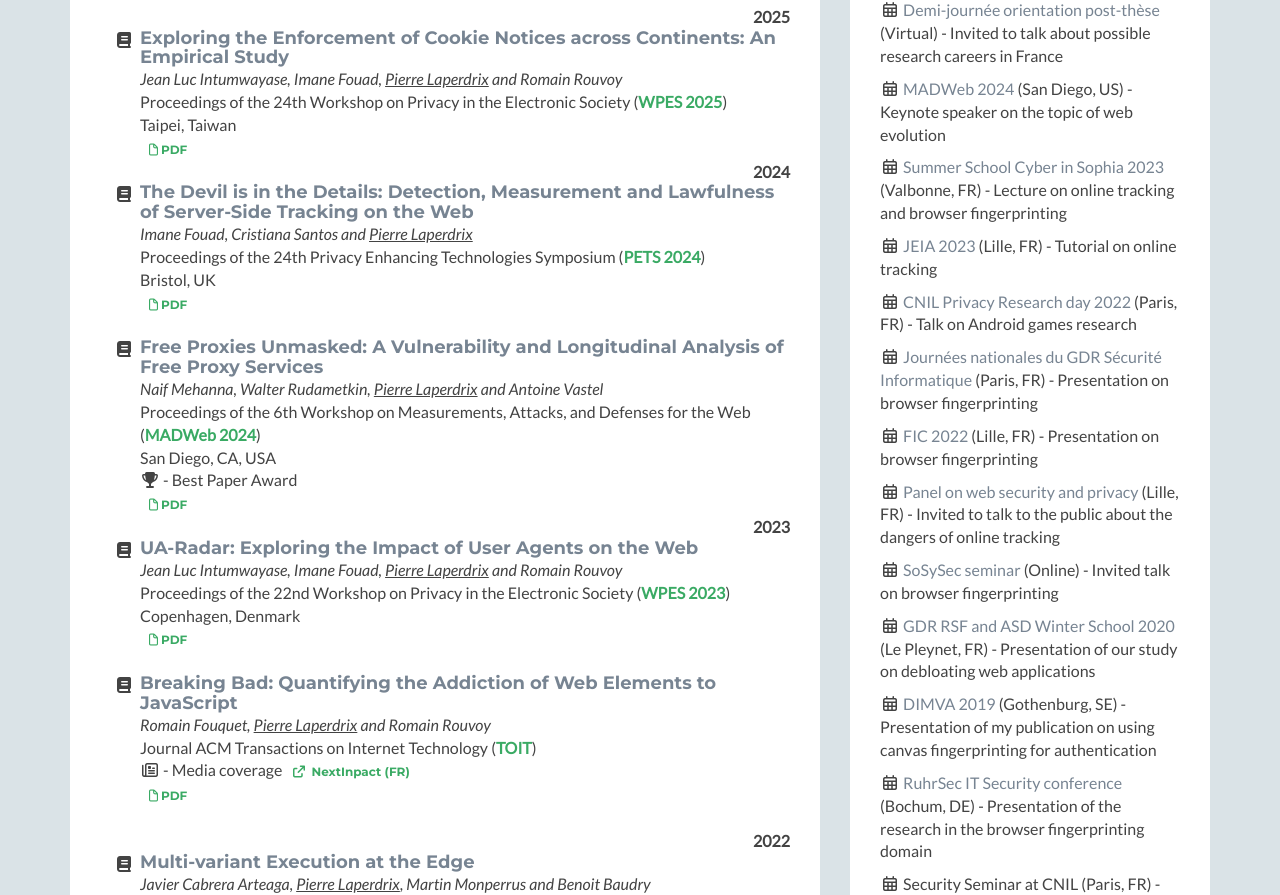
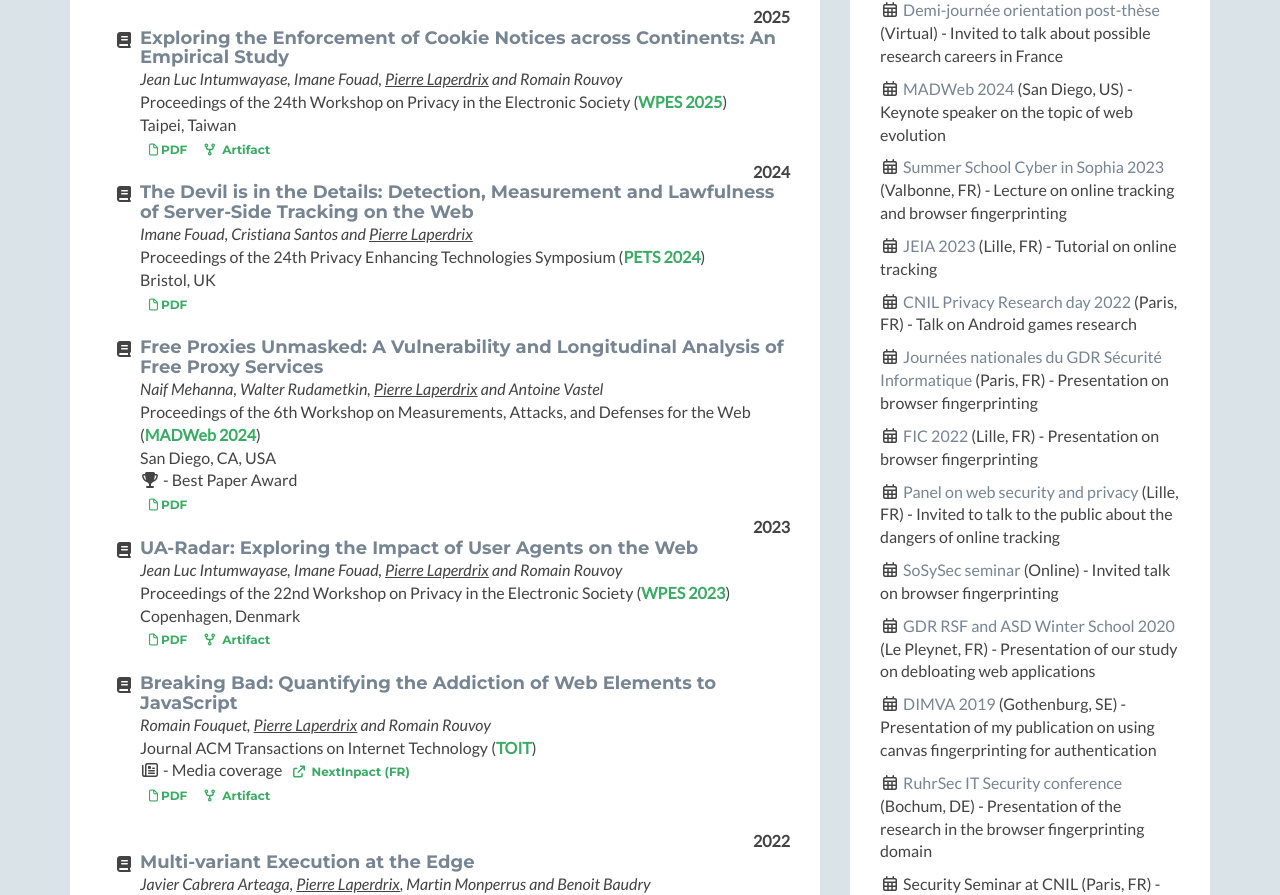
Before and after one commit to plaperdr/plaperdr.github.io, a Jekyll site: the page built from index.html, in a window 1280 px wide and 1400 px high, scrolled down 654 px. Shown: the part 118-1013 px from the top of the window. Built offline with Jekyll 4.4.1, drawn with Linux system fonts in a browser that asks for light colours.

Commit message:
Updating site

```diff
--- a/index.html
+++ b/index.html
@@ -58,6 +58,7 @@ layout: home
                                     <br>Taipei, Taiwan
                                 </span><br>
                                 <a class="btn btn-secondary btn-xs" href="https://hal.science/hal-05315594v1/document" target="_blank"><i class="fa-regular fa-file"></i>PDF</a>
+                                <a class="btn btn-secondary btn-xs" href="https://github.com/intumwa/cookie-notices" target="_blank"><i class="fa fa-code-fork"></i>Artifact</a>
                             </li><!--//li-->
 
                             <li style="text-align:right"><b>2024</b></li>
@@ -91,6 +92,7 @@ layout: home
                                     <br>Copenhagen, Denmark
                                 </span><br>
                                 <a class="btn btn-secondary btn-xs" href="https://hal.science/hal-04271971v1/document" target="_blank"><i class="fa-regular fa-file"></i>PDF</a>
+                                <a class="btn btn-secondary btn-xs" href="https://github.com/intumwa/ua-radar" target="_blank"><i class="fa fa-code-fork"></i>Artifact</a>
                             </li><!--//li-->
                             <br>
                             <li><i class="fa-li fa-solid fa-book"></i>
@@ -102,6 +104,7 @@ layout: home
                                     <a class="btn btn-secondary btn-xs" href="https://www.nextinpact.com/article/71533/peut-on-naviguer-sur-web-sans-javascript-aujourdhui?" target="_blank"><i class="fa fa-external-link"></i>NextInpact (FR)</a>
                                 </span><br>
                                 <a class="btn btn-secondary btn-xs" href="https://hal.science/hal-03936503v1/document" target="_blank"><i class="fa-regular fa-file"></i>PDF</a>
+                                <a class="btn btn-secondary btn-xs" href="https://archive.softwareheritage.org/browse/origin/directory/?origin_url=https://gitlab.inria.fr/Spirals/breaking-bad.git" target="_blank"><i class="fa fa-code-fork"></i>Artifact</a>
                             </li><!--//li-->
                             <br>
 
```
